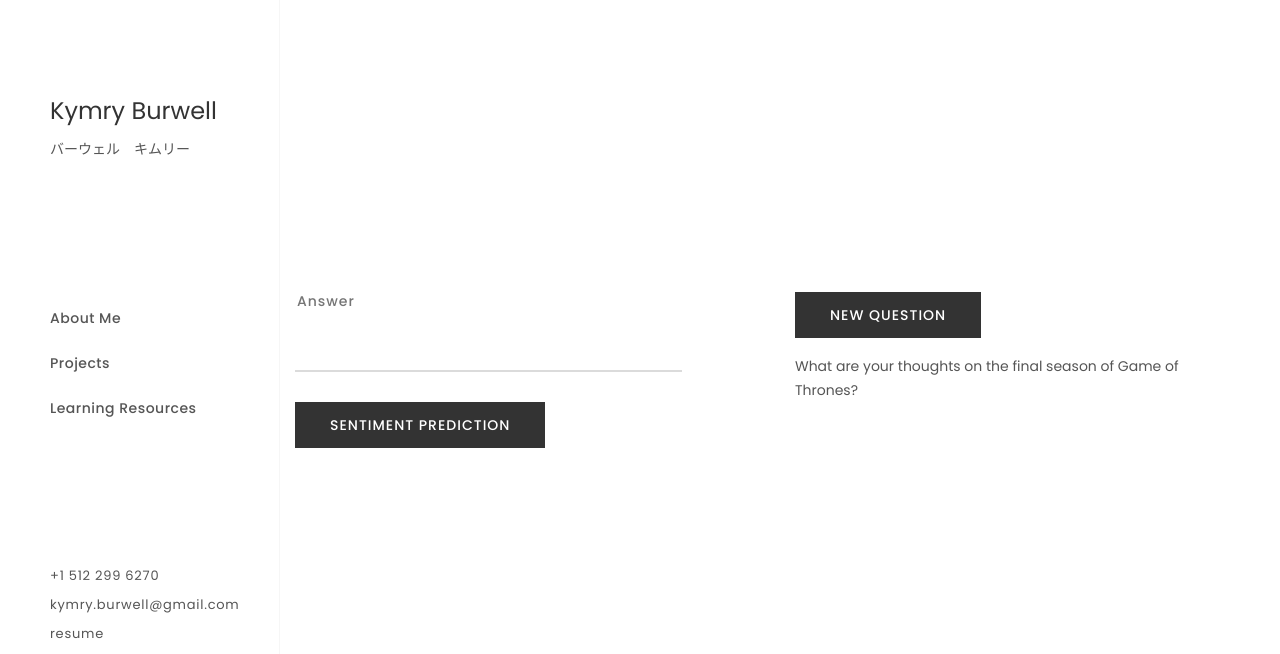
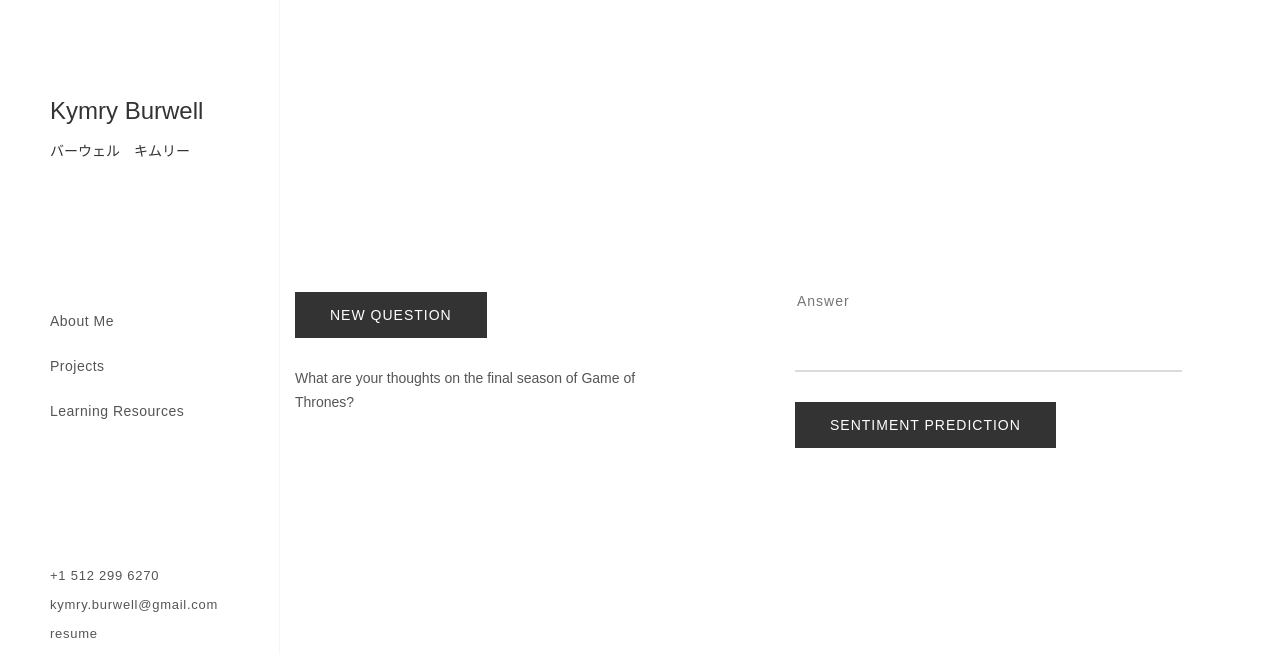
Before and after one commit to kymry/personal-website, a Flask app: page /sentiment in a window 1280 px wide. Shown: the top 654 px of the page. Run offline with Flask 2, Linux system fonts and the light colour scheme; parts of the project's set-up code (start-up, migrations or seed data) failed here and were passed over; some libraries are stand-ins or nearby versions.

Commit message:
Fixed sentiment analysis buttons and style

```diff
--- a/app/application/config.py
+++ b/app/application/config.py
@@ -7,4 +7,3 @@ class Config:
     SECRET_KEY = os.environ.get('SECRET_KEY') or "6IxOGEa58UtIzWujwoTAIzzsb832OcLmr8V-mNSBoA4"
     #DATABASE = os.environ.get('DATABASE') or os.path.join(basedir, 'databases/astronomicaldata.db')
     SQLALCHEMY_DATABASE_URI = os.environ.get('DATABASE_URL') or 'sqlite:///' + os.path.join(basedir, 'app.db')
-    SQLALCHEMY_TRACK_MODIFICATIONS = True
--- a/app/application/static/theme/assets/css/style.css
+++ b/app/application/static/theme/assets/css/style.css
@@ -30,6 +30,17 @@
 /*----------------------------------------*/
 /*  01. Theme default CSS
 /*----------------------------------------*/
+
+/*--custom --*/
+#submit_1, #submit_2 {
+  display:inline-block;
+}
+
+.sentiment_question {
+  padding: 2em 0 0 0;
+
+}
+
 
 /*-- Google Font --*/
 @import url("https://fonts.googleapis.com/css?family=Poppins:300,300i,400,400i,500,500i,600,600i,600,600i,800");
--- a/app/application/templates/base.html
+++ b/app/application/templates/base.html
@@ -56,8 +56,8 @@
             <!-- Side Header Logo Start -->
             <div class="side-header-logo pt-120 pt-lg-80 pt-md-80 pt-sm-80 pt-xs-50">
                 <a href="{{ url_for('home_routes.home') }}">
-                    <p><h3 class="block-title">Kymry Burwell</h3></p>
-                    <p>バーウェル　キムリー</p></a>
+                    <p><h3 class="block-title">Kymry Burwell</p>
+                    <p><h5>バーウェル　キムリー</h5></p></a>
             </div><!-- Side Header Logo End -->
 
             <!-- ========== Left Navigation Menu ========== -->
--- a/app/application/templates/project_sentiment.html
+++ b/app/application/templates/project_sentiment.html
@@ -13,6 +13,20 @@
         <div class="container">
             <div class="row">
 
+               <!-- Random Question Generation Section -->
+               <div class="col-lg-6 col-12 mb-sm-45 mb-xs-45">
+                   <div class="row">
+                       <div class="col-lg-10 col-12 mb-45">
+                           <div class="comment-form">
+                               <input type="submit" onclick="get_question()" value="New Question">
+                               <p class="form-messege sentiment_question" id="random-question">
+                                   What are your thoughts on the final season of Game of Thrones?
+                               </p>
+                           </div>
+                       </div>
+                   </div>
+                </div>
+
                 <!-- Sentiment Analysis Section -->
                 <div class="col-lg-6 col-12 mb-sm-45 mb-xs-45">
                     <div class="row">
@@ -27,35 +41,23 @@
                                         <div class="col-12">{{ form.submit_review(type="submit", value="Sentiment Prediction") }}</div>
                                     </div>
                                      <p></p><p></p>
+
+                                    {% if form.prediction.data %}
+                                    <p class="form-messege">Your review was <b>{{ form.prediction.data }}.</b></p>
+                                        <p><h5>Is the prediction correct?</h5></p>
+                                            {{ form.submit_correct(type="submit", value="Yes", id="submit_1") }}
+                                            {{ form.submit_incorrect(type="submit", value="No", id="submit_2") }}
+                                    {% endif %}
+
                                     {% if reviewed %}
                                         <p>Thank you. How about answering another question?</p>
                                     {% endif %}
-                                    {% if form.prediction.data %}
-                                        <p class="form-messege">Your review was: {{ form.prediction.data }}.</p>
-                                        <p><h3>Is the prediction correct?</h3></p>
-                                            {{ form.submit_correct(type="submit", value="Yes") }}
-                                            {{ form.submit_incorrect(type="submit", value="No") }}
-                                    {% endif %}
+
                                 </form>
                             </div>
                         </div>
 
                     </div>
-                </div>
-
-               <!-- Random Question Generation Section -->
-               <div class="col-lg-6 col-12 mb-sm-45 mb-xs-45">
-                   <div class="row">
-                       <div class="col-lg-10 col-12 mb-45">
-                           <div class="comment-form">
-                               <input type="submit" onclick="get_question()" value="New Question">
-                               <p></p>
-                               <p></p>
-                               <p class="form-messege" id="random-question">What are your thoughts on the final
-                               season of Game of Thrones?</p>
-                           </div>
-                       </div>
-                   </div>
                 </div>
 
             </div>
--- a/app/wsgi.py
+++ b/app/wsgi.py
@@ -5,5 +5,5 @@ app = create_app()
 
 if __name__ == "__main__":
 	# Model is nearly 120mb. It must be loaded prior to launching the Flask app.
-	#model.preload_model()
+	model.preload_model()
 	app.run(host='0.0.0.0', threaded=False)
```
